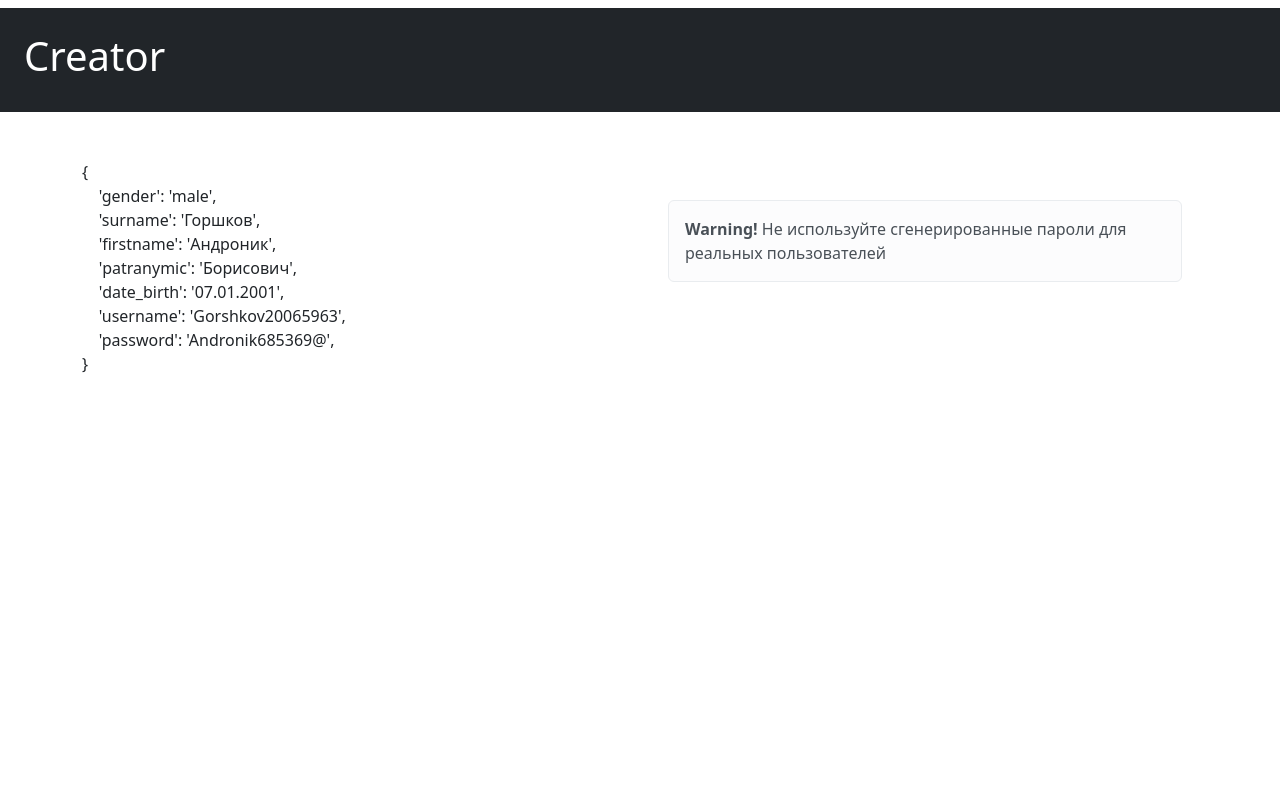
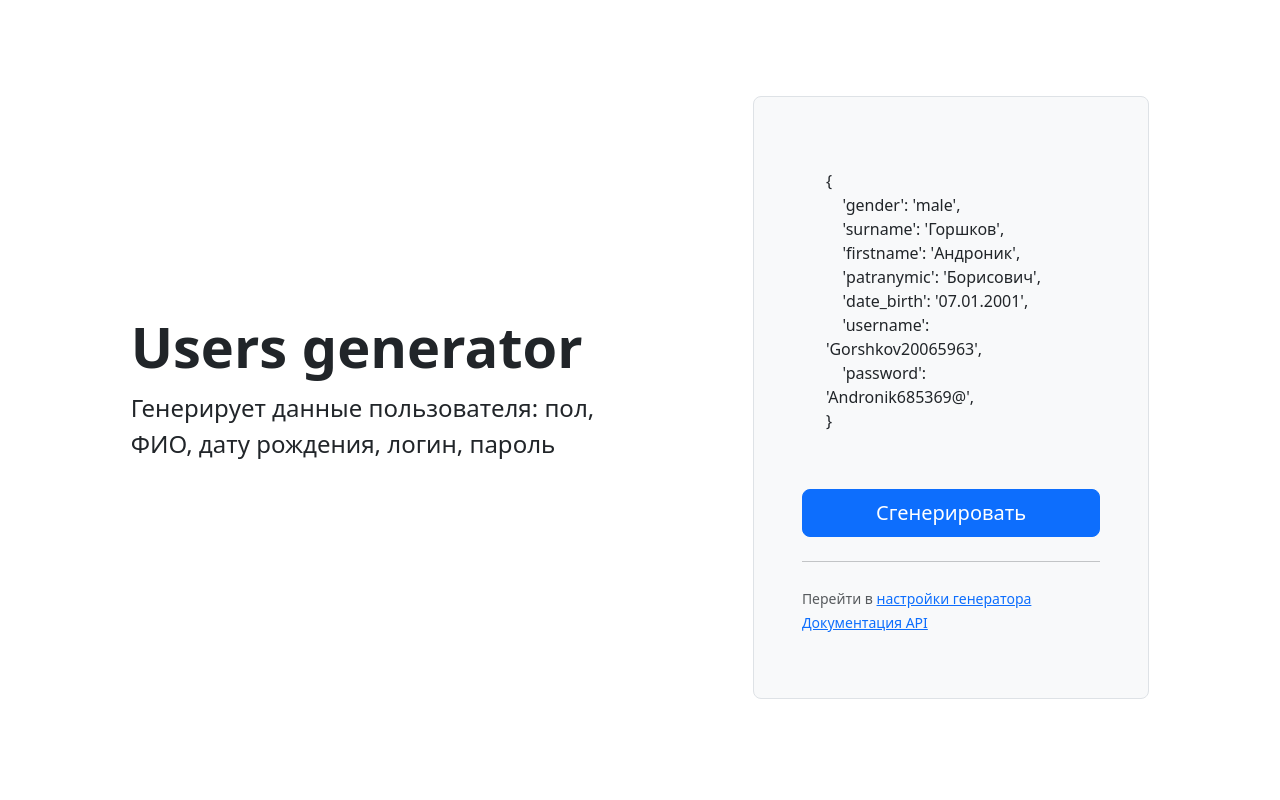
Before and after one commit to EvgeniiGerasin/user-generator-for-test, a Django app: page / in a window 1280 px wide. Run offline with Django 3.2, Linux system fonts and the light colour scheme; some libraries are stand-ins or nearby versions.

Commit message:
master
Changed index.html

```diff
--- a/users_generator/templates/users_generator/index.html
+++ b/users_generator/templates/users_generator/index.html
@@ -1,13 +1,20 @@
 {% extends 'users_generator/base.html' %}
 
+{% block title %}Users generator{% endblock title %}
+
 {% block content %}
-  <div class="container-fluid mt-2 p-4 bg-dark text-white">
-    <h1>Creator</h1>
-  </div>
-  <div class="container pt-5">
-    <div class="row">
-      <div class="col">
-        <p>{
+
+  <div class="container col-xl-10 col-xxl-7 px-4 py-5">
+    <div class="row align-items-center g-lg-5 py-5">
+      <div class="col-lg-7 text-center text-lg-start">
+        <h1 class="display-4 fw-bold lh-1 mb-3">Users generator</h1>
+        <p class="col-lg-10 fs-4">Генерирует данные пользователя: пол, ФИО, дату рождения, логин, пароль</p>
+      </div>
+      <div class="col-md-10 mx-auto col-lg-5">
+        <form class="p-4 p-md-5 border rounded-3 bg-light">
+          <div class="form-floating mb-3">
+            <div class="col p-4">
+              <p>{
       <br>&nbsp;&nbsp;&nbsp;&nbsp;'gender': '{{user.gender}}',<br>
       &nbsp;&nbsp;&nbsp;&nbsp;'surname': '{{user.surname}}',<br>
       &nbsp;&nbsp;&nbsp;&nbsp;'firstname': '{{user.firstname}}',<br>
@@ -17,15 +24,21 @@
       &nbsp;&nbsp;&nbsp;&nbsp;'password': '{{user.password}}',<br>
       }
         </p>
-      </div>
-      <div class="col">
-        <div class="m-3 pt-4">
-          <div class="alert alert-light">
-            <strong>Warning!</strong> Не используйте сгенерированные пароли для реальных пользователей
+            </div>
           </div>
-        </div>
+          <a class="w-100 btn btn-lg btn-primary" type="submit" href="{% url 'users_generator:index' %}">Сгенерировать</a>
+          <hr class="my-4">
+          <div class="position top-50 start-50">
+            <small class="text-muted">Перейти в <a href="{% url 'users_generator:castom_user' %}">настройки генератора</a>
+            </small>
+            <p>
+              <small class="text-muted">
+                <a href="#">Документация API</a>
+              </small>
+            </p>
+          </div>
+        </form>
       </div>
     </div>
   </div>
-
 {% endblock content %}
```
